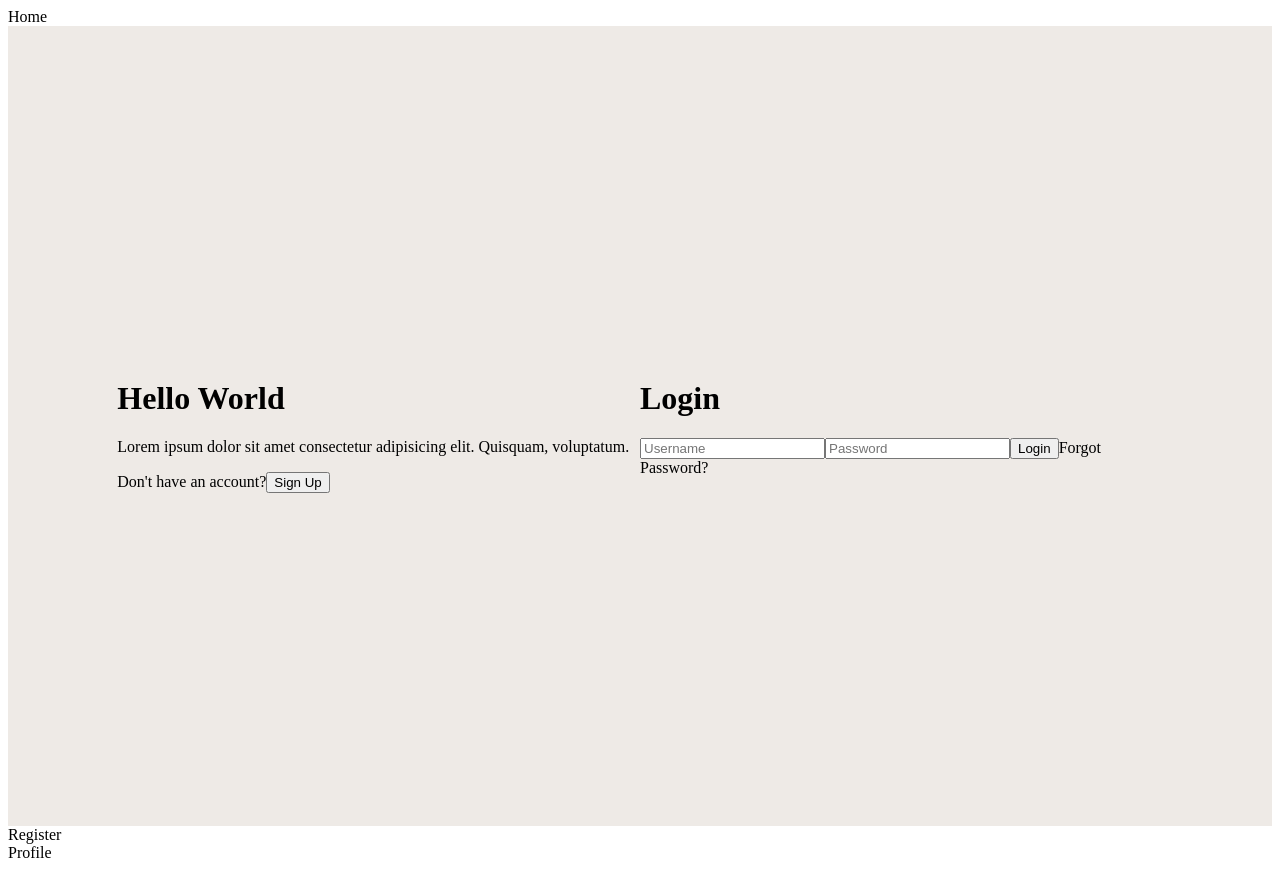
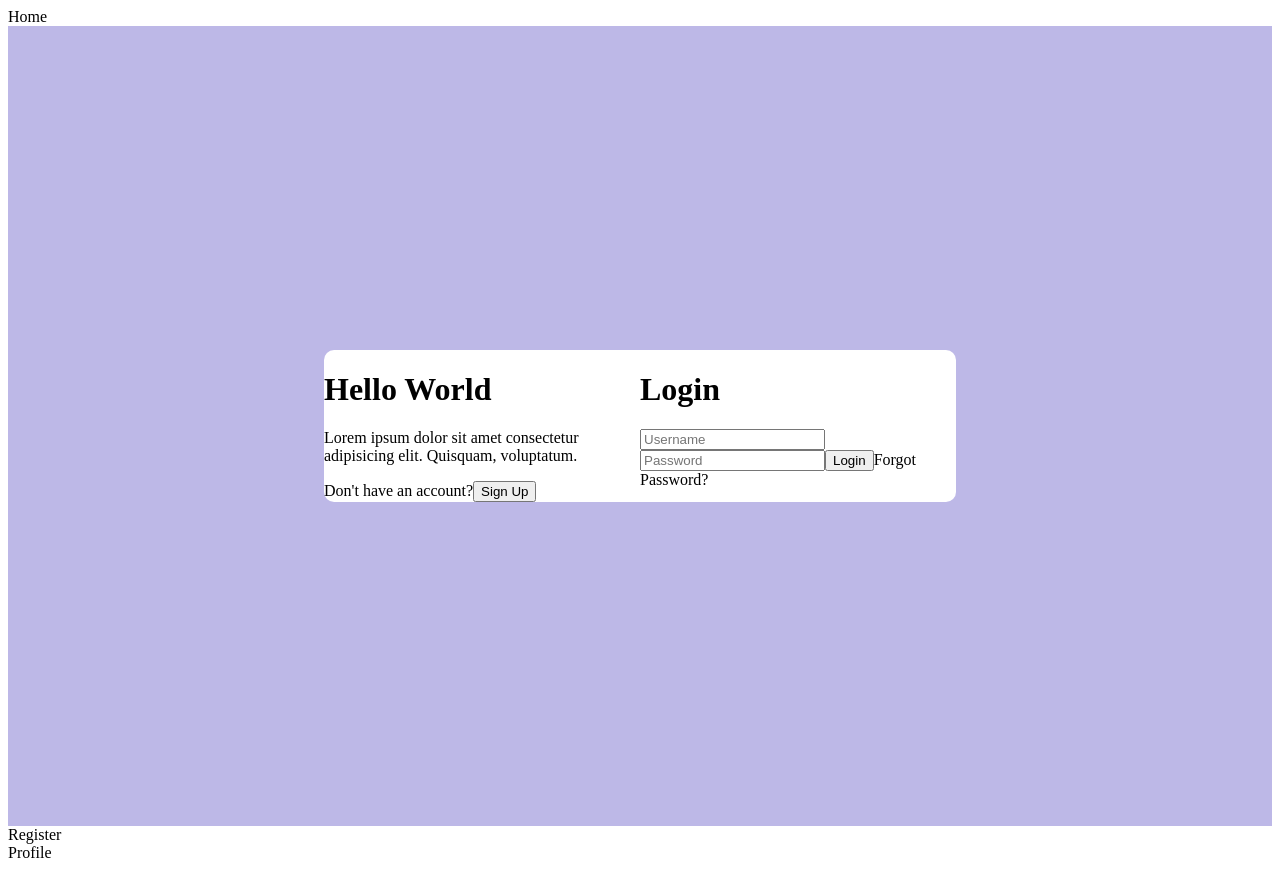
Before and after one commit to Isaiah-Mwinga/media-App, a React (Vite) app in the folder media/: page / in a window 1280 px wide. Built offline with nearby package versions, Linux system fonts and the light colour scheme.

Commit message:
media app

```diff
--- a/media/src/pages/login/Login.scss
+++ b/media/src/pages/login/Login.scss
@@ -1,11 +1,14 @@
 .login{
     height: 100vh;
-    background-color: rgb(238, 234, 230);
+    background-color: rgb(189, 184, 231);
     display: flex;
     justify-content: center;
     align-items: center;
     .card{
+        width: 50%;
         display: flex;
+        background-color: white;
+        border-radius: 10px;
         .left{
             flex: 1;
             .h1{}
```
